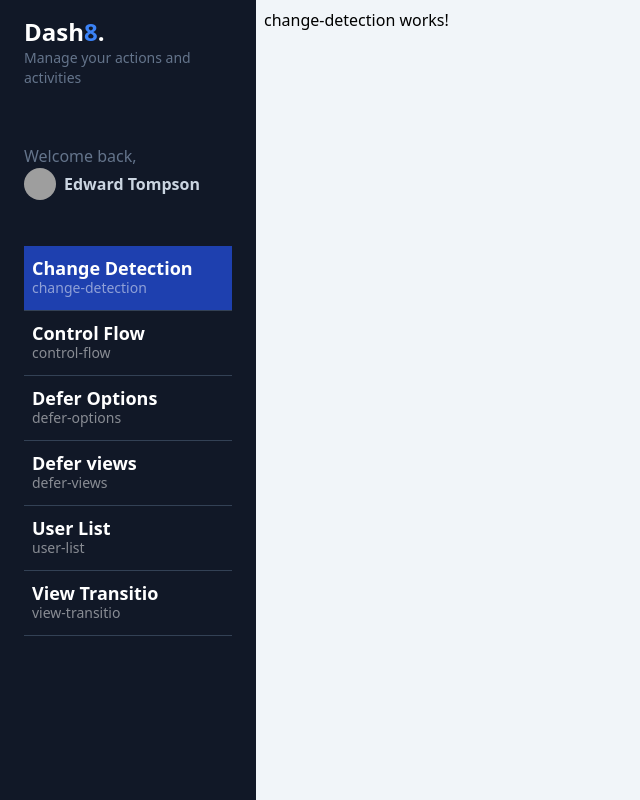
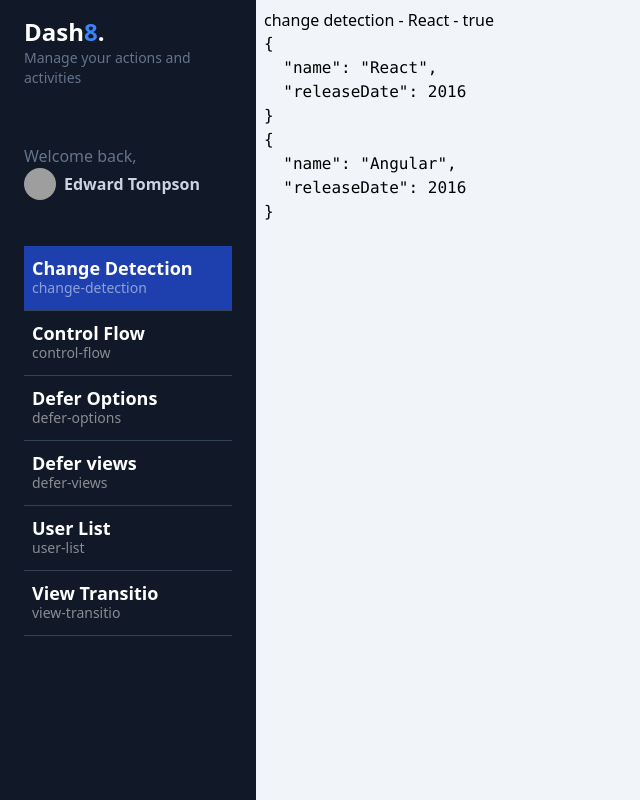
Before and after one commit to Duvan2662/Dashboard, an Angular app: page /dashboard/change-detection in a window 1280 px wide. Shown: the whole page, without its empty margins (0-640 px from the left). Built offline with nearby package versions, Linux system fonts and the light colour scheme; grey boxes are pictures that could not be loaded.

Commit message:
ChangeDetection en Angular - OnPush

```diff
--- a/src/app/dashboard/pages/change-detection/change-detection.component.html
+++ b/src/app/dashboard/pages/change-detection/change-detection.component.html
@@ -1 +1,4 @@
-<p>change-detection works!</p>
+<app-title [title] ="currentFramework()" withShadow></app-title>
+
+<pre>{{frameworkAsSignal() | json}}</pre>
+<pre>{{frameworkAsProperty | json}}</pre>
--- a/src/app/dashboard/pages/change-detection/change-detection.component.ts
+++ b/src/app/dashboard/pages/change-detection/change-detection.component.ts
@@ -1,12 +1,41 @@
-import { Component } from '@angular/core';
+import { CommonModule } from '@angular/common';
+import { ChangeDetectionStrategy, Component, computed, signal } from '@angular/core';
+import { TitleComponent } from '@shared/title/title.component';
 
 @Component({
   selector: 'app-change-detection',
   standalone: true,
-  imports: [],
+  imports: [TitleComponent,CommonModule],
+  changeDetection:ChangeDetectionStrategy.OnPush,
   templateUrl: './change-detection.component.html',
   styleUrl: './change-detection.component.css'
 })
 export class ChangeDetectionComponent {
 
+  public frameworkAsSignal = signal({
+    name: 'Angular',
+    releaseDate: 2016
+  })
+
+  public frameworkAsProperty = {
+    name: 'Angular',
+    releaseDate: 2016
+  }
+
+  public currentFramework = computed(
+    () =>  `change detection - ${this.frameworkAsSignal().name}`
+  )
+
+  constructor(){
+    setTimeout(() => {
+
+      // this.frameworkAsProperty.name = 'React'
+      this.frameworkAsSignal.update(value => ({
+        ...value,
+        name: 'React'
+      }))
+      console.log('Hecho.......');
+    }, 3000);
+  }
+
 }
--- a/src/app/shared/title/title.component.ts
+++ b/src/app/shared/title/title.component.ts
@@ -10,6 +10,4 @@
 export class TitleComponent {
   @Input({ required:true }) title!: string;
   @Input({transform:booleanAttribute}) withShadow: boolean = false;
-
-
 }
```
